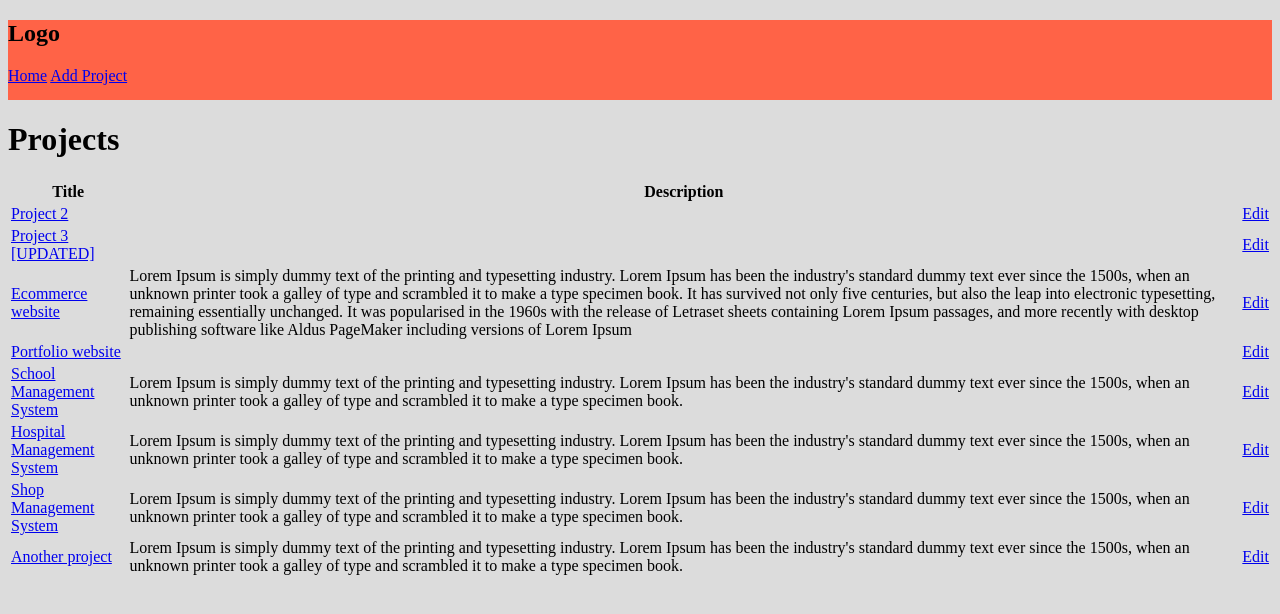
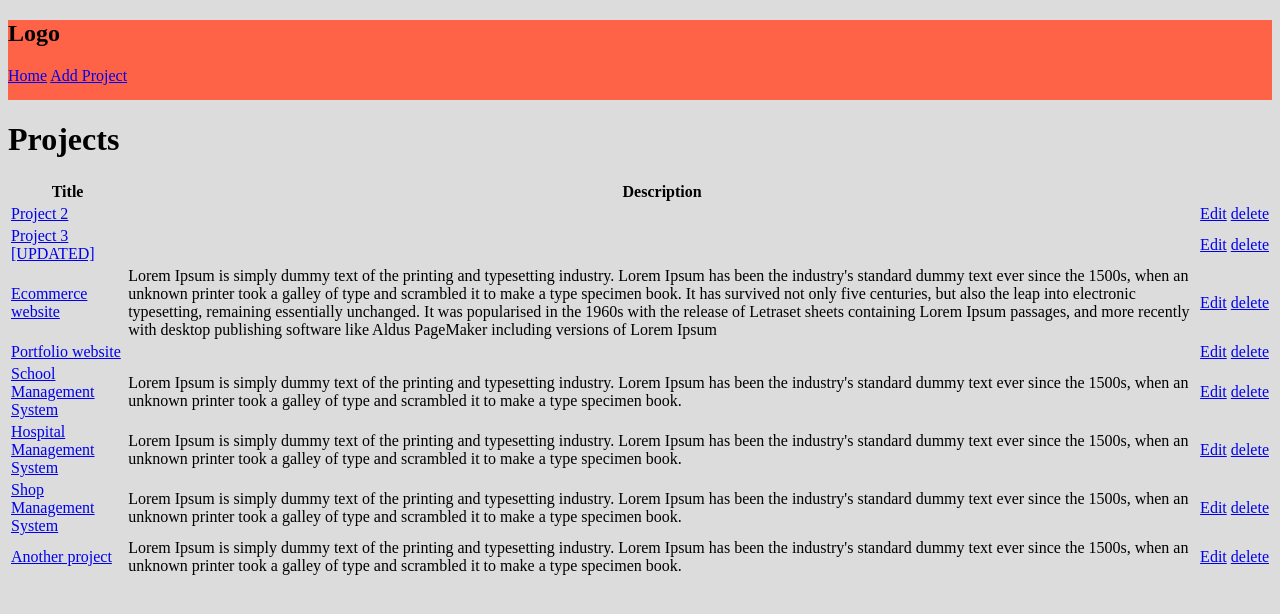
Before and after one commit to Mahmud-Alam/devsearchlive, a Django app: page / in a window 1280 px wide. Shown: the top 614 px of the page. Run offline with Django 3.2, Linux system fonts and the light colour scheme; data comes from the database, SQL or seed files in the repository; both versions use the stored data as it was after the commit.

Commit message:
CRUD OPERATIONS: delete done and session #3 completed

```diff
--- a/projects/templates/projects/projects.html
+++ b/projects/templates/projects/projects.html
@@ -30,6 +30,7 @@
                 <th>Title</th>
                 <th>Description</th>
                 <th></th>
+                <th></th>
             </tr>
         </thead>
         <tbody>
@@ -39,6 +40,7 @@
                 <td><a href="{% url 'project' i.id %}">{{i.title}}{%if i.topRated%}<strong> [TOP RATED] </strong>{%endif%}</a></td>
                 <td>{{i.description}}</td>
                 <td><a href="{% url 'update-project' i.id %}">Edit</a></td>
+                <td><a href="{% url 'delete-project' i.id %}">delete</a></td>
             </tr>
             {%endfor%}
         </tbody>
--- a/projects/urls.py
+++ b/projects/urls.py
@@ -8,4 +8,5 @@ urlpatterns = [
     path('project/<str:pk>/',views.project, name='project'),
     path('create-project/',views.createProject, name='create-project'),
     path('update-project/<str:pk>/',views.updateProject, name='update-project'),
+    path('delete-project/<str:pk>/',views.deleteProject, name='delete-project'),
 ]
--- a/projects/views.py
+++ b/projects/views.py
@@ -114,3 +114,13 @@ def updateProject(request, pk):
     context['form'] = form
 
     return render(request, template, context)
+
+
+def deleteProject(request, pk):
+    project = Project.objects.get(id=pk)
+
+    if request.method == 'POST':
+        project.delete()
+        return redirect('projects')
+
+    return render(request, 'projects/delete.html', {'object':project})
```
Also changed, not shown: projects/templates/projects/delete.html (added, +12 -0 lines), db.sqlite3.
